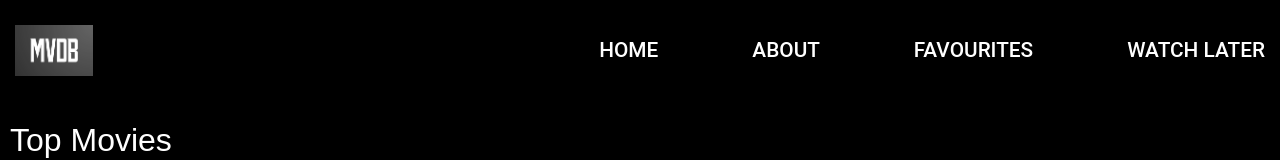
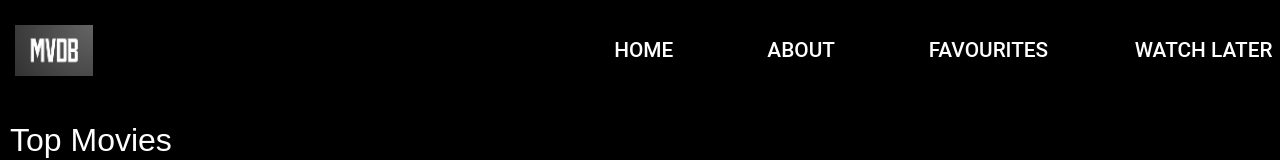
Before and after one commit to everestshi/reactp01-movieapp, a React (Vite) app: page / in a window 1280 px wide. Shown: the top 160 px of the page. Built offline with nearby package versions, Linux system fonts and the light colour scheme; no server answers.

Commit message:
debugged nav bar padding

```diff
--- a/public/assets/styles/main-nav.css
+++ b/public/assets/styles/main-nav.css
@@ -82,6 +82,10 @@
   text-align: center;
 }
 
+.navbar-list .watch-later-link {
+  padding-right: 0;
+}
+
 .navbar-link:is(:hover, :focus) { color:#007fff}
 
 .overlay {
--- a/src/components/Nav.jsx
+++ b/src/components/Nav.jsx
@@ -62,7 +62,7 @@ const Nav = () => {
               <NavLink className="navbar-link" to="/favs" onClick={toggleNav}>Favourites</NavLink>
             </li>
             <li>
-              <NavLink className="navbar-link" to="/watchlist" onClick={toggleNav}>Watch Later</NavLink>
+              <NavLink className="navbar-link watch-later-link" to="/watchlist" onClick={toggleNav}>Watch Later</NavLink>
             </li>
           </ul>
         </nav>
```
